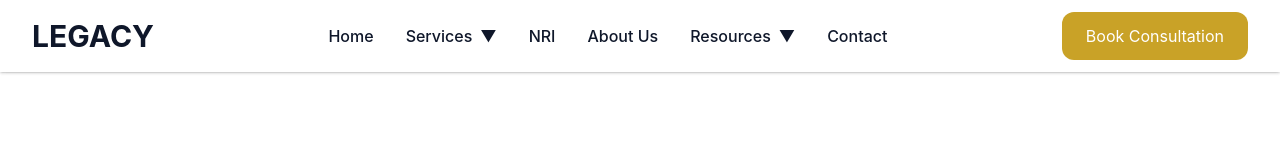
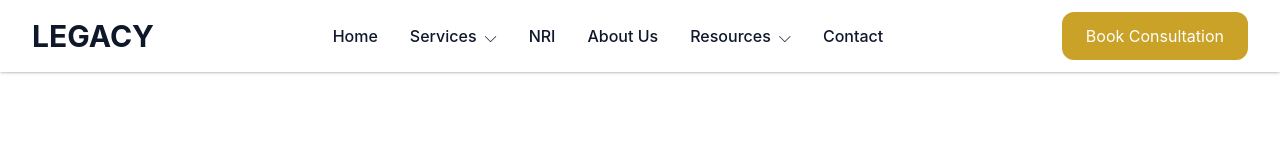
Before and after one commit to Yash-shree23/legacy-website, a React (Vite) app: page / in a window 1280 px wide. Shown: the top 148 px of the page. Built offline with nearby package versions, Linux system fonts and the light colour scheme.

Commit message:
updated footer & navbar dropdown icon

```diff
--- a/src/components/Navbar/Navbar.jsx
+++ b/src/components/Navbar/Navbar.jsx
@@ -75,7 +75,7 @@ function Navbar() {
         showServices ? "rotate-180" : ""
       }`}
     >
-      ▼
+      ⌵
     </span>
   </button>
 
@@ -168,7 +168,7 @@ function Navbar() {
         showLearn ? "rotate-180" : ""
       }`}
     >
-      ▼
+      ⌵
     </span>
   </button>
 
--- a/src/pages/Home/Home.jsx
+++ b/src/pages/Home/Home.jsx
@@ -662,7 +662,7 @@ function Home() {
   </div>
 
 </section>
-      <Footer />
+      {/* <Footer /> */}
     </>
   );
 }
--- a/src/pages/LegalGuides/LegalGuides.jsx
+++ b/src/pages/LegalGuides/LegalGuides.jsx
@@ -87,7 +87,7 @@ function LegalGuides() {
         </div>
       </section>
 
-      <Footer />
+      {/* <Footer /> */}
     </>
   );
 }
--- a/src/pages/NRI/NRI.jsx
+++ b/src/pages/NRI/NRI.jsx
@@ -469,7 +469,7 @@ function NRI() {
 </section>
 
 
-      <Footer />
+      {/* <Footer /> */}
     </>
   );
 }
--- a/src/pages/NRI/NRIServiceDetails.jsx
+++ b/src/pages/NRI/NRIServiceDetails.jsx
@@ -432,7 +432,7 @@ function NRIServiceDetails() {
 
       </section>
 
-      <Footer />
+      {/* <Footer /> */}
     </>
   );
 }
--- a/src/pages/Videos/videos.jsx
+++ b/src/pages/Videos/videos.jsx
@@ -243,7 +243,7 @@ function Videos() {
 
       </section>
 
-      <Footer />
+      {/* <Footer /> */}
     </>
   );
 }
```
Also changed, not shown: 1 other file (tests, documents, lock files or other folders).
